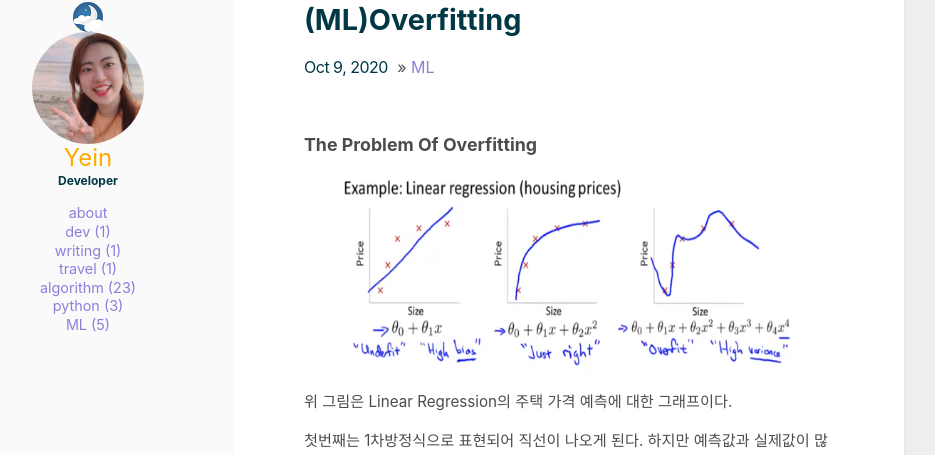
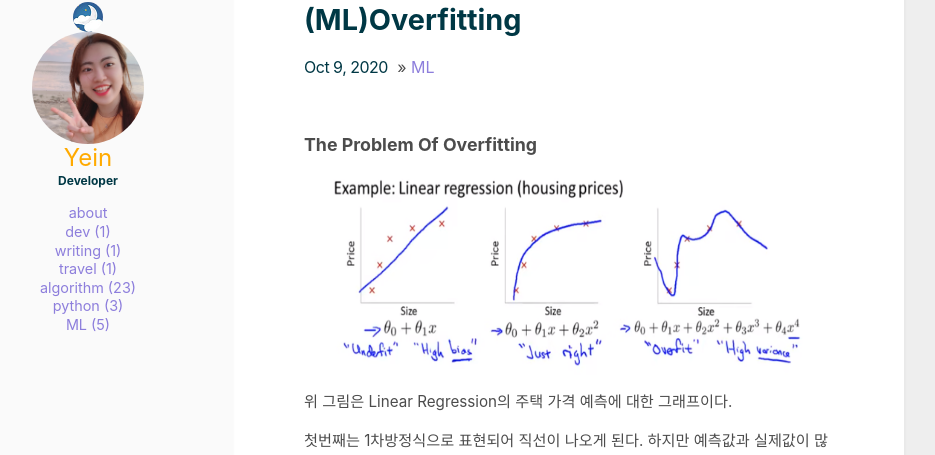
Before and after one commit to YeinHeo/yeinheo.github.io, a Jekyll site: the page built from _posts/2020-10-09-[ML]Overfitting.md, in a window 1280 px wide. Shown: the part 148-603 px from the top of the page, without its empty margins (216-1151 px from the left). Built offline with Jekyll 4.4.1, drawn with Linux system fonts in a browser that asks for light colours.

Commit message:
Update 2020-10-09-[ML]Overfitting.md

```diff
--- a/_posts/2020-10-09-[ML]Overfitting.md
+++ b/_posts/2020-10-09-[ML]Overfitting.md
@@ -7,7 +7,7 @@ comments: true
 
 ### The Problem Of Overfitting
 
-![Untitled.png](/assets/img/20-10-09/Regularization/Untitled.png){: width="450" height="200"}
+![Untitled.png](/assets/img/20-10-09/Regularization/Untitled.png){: width="470" height="200"}
 
 위 그림은 Linear Regression의 주택 가격 예측에 대한 그래프이다.
 
@@ -58,7 +58,8 @@ bias와 variance는 reducible error로 줄일 수 있는 에러이다.
     아래의 오른쪽 그래프는 4차 방정식으로 cost function의 min을 구하기 위해 세타3과 세타 4에 0에 가까운 아주 작은 수를 넣어준다.
     따라서 왼쪽과 같이 2차방정식으로 overfitting을 줄일 수 있다.
 
-    ![Untitled%202.png](/assets/img/20-10-09/Regularization/Untitled%202.png){: width="500" height="300"}
+
+   ![Untitled%202.png](/assets/img/20-10-09/Regularization/Untitled%202.png){: width="500" height="300"}
 
 
 
```
